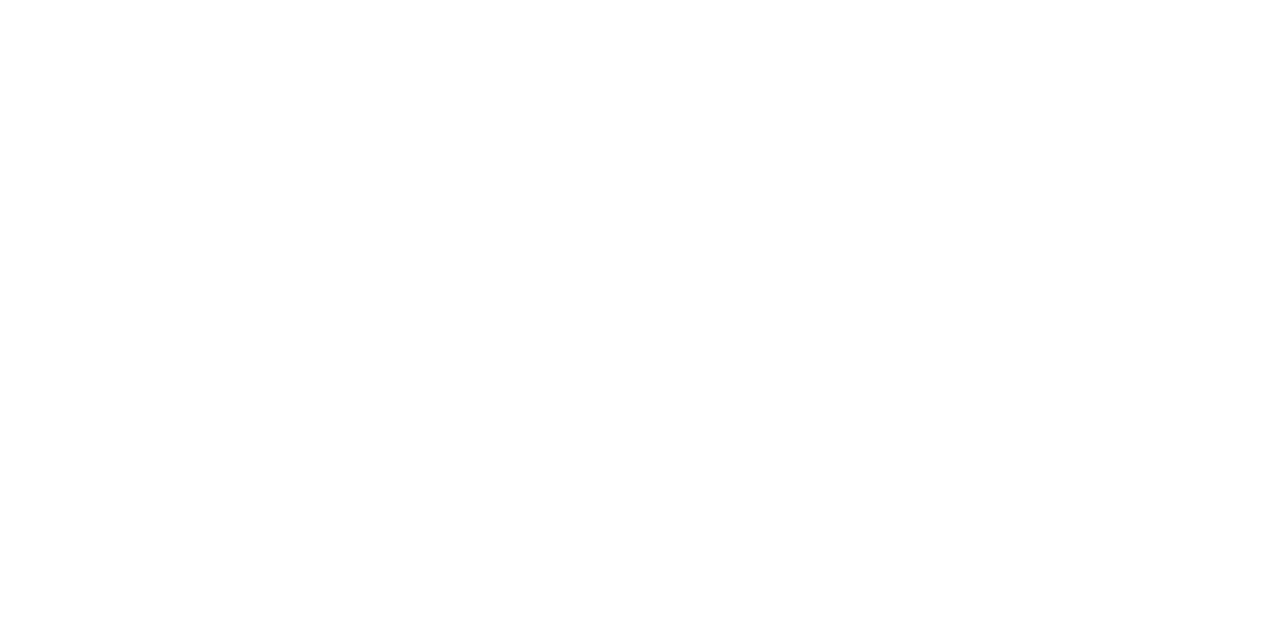
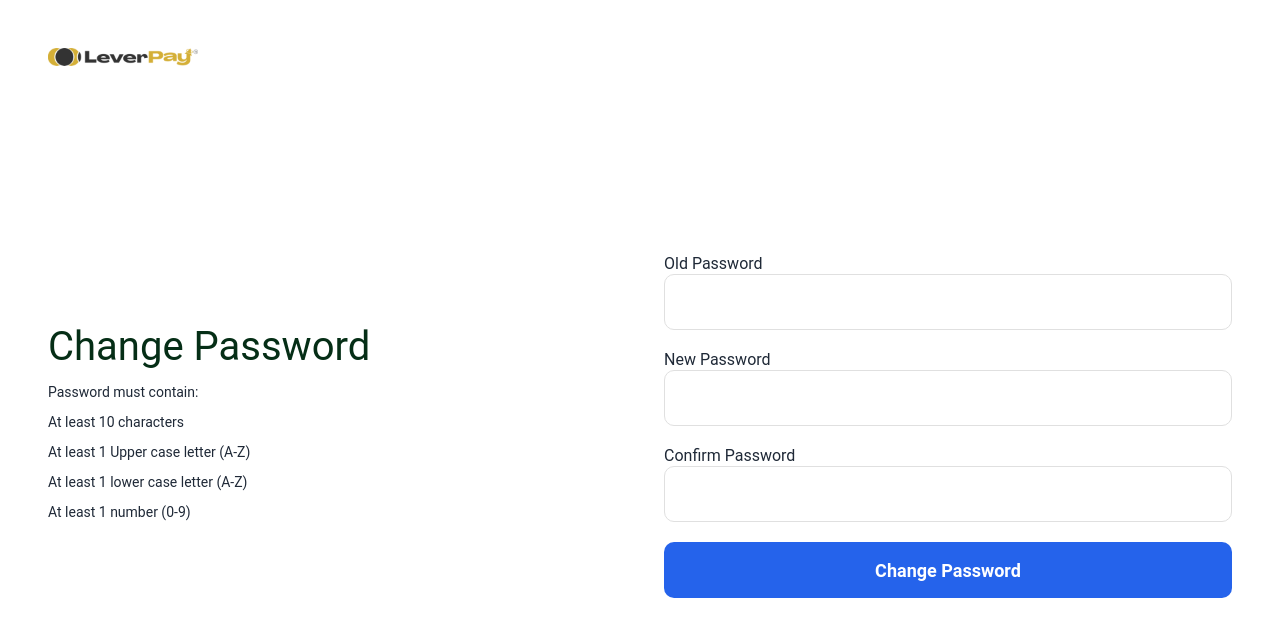
Before and after one commit to LeverPay/admin-dashboard, a React (Create React App) app: page /change-password in a window 1280 px wide. Before the commit this address had no page. Shown: the top 636 px of the page. Built offline with nearby package versions, Linux system fonts and the light colour scheme; a web font is replaced by a local one.

Commit message:
added forgot password

```diff
--- a/src/App.js
+++ b/src/App.js
@@ -23,6 +23,9 @@ import MerchantPage from './Pages/MerchantPage';
 import AddMerchantPage from './Pages/AddMerchantPage';
 import UserToUser from './Pages/UserToUser';
 import MerchantSubscription from './Pages/MerchantSubscription';
+import ForgotPassword from './Pages/forgotPassword';
+import EmailVerification from './Pages/forgotPassword/EmailVerification';
+import ChangePassword from './Pages/forgotPassword/ChangePassword'
 
 export default function App() {
   return (
@@ -44,6 +47,10 @@ export default function App() {
           <Route path="/add_merchant" element={<AddMerchantPage />} />
 
           <Route path="/edit-card" element={<EditCard />} />
+          <Route path="/forgot-password" element={<ForgotPassword />} />
+          <Route path="/email-verification" element={<EmailVerification />} />
+          <Route path="/change-password" element={<ChangePassword />} />
+
           <Route path="/debit-card" element={<DebitCard />} />
           <Route path="/card-upgraade" element={<CardUpgradePage />} />
           <Route path="/fund_request" element={<FundRequest />} />
--- a/src/Components/Header/HeaderStyles.css
+++ b/src/Components/Header/HeaderStyles.css
@@ -3,6 +3,7 @@
 }
 .profile-img {
   display: flex;
+  width: max-content !important;
   align-items: flex-end;
   padding-right: 20px;
   justify-content: flex-end;
--- a/src/Components/Transaction.jsx
+++ b/src/Components/Transaction.jsx
@@ -11,7 +11,7 @@ const Transaction = () => {
   return (
     <DashboardView>
       <DashboardNavView>
-        <Link to="/basic_information" className="profile-img flex-end">
+        <Link to="/basic_information" className="profile-img  flex-end">
           <img
             src="https://images.unsplash.com/photo-1587045525473-4861b1f9b5b2?ixlib=rb-4.0.3&ixid=M3wxMjA3fDB8MHxwaG90by1wYWdlfHx8fGVufDB8fHx8fA%3D%3D&auto=format&fit=crop&w=870&q=80"
             alt="profile-img"
--- a/src/Pages/LoginPage.jsx
+++ b/src/Pages/LoginPage.jsx
@@ -4,7 +4,7 @@ import '../css/LoginStyles.css'; // Assuming you have a Login.css file for styli
 import male_user from '../assets/male user.png';
 import { toast } from 'react-hot-toast';
 import login_logo from '../assets/login-logo.svg';
-import { Link } from 'react-router-dom';
+import { Link, useNavigate } from 'react-router-dom';
 
 const PasswordIcon = ({ showPassword, togglePassword }) =>
   showPassword ? (
@@ -59,6 +59,11 @@ const LoginPage = () => {
     setShowPassword((prevShowPassword) => !prevShowPassword);
   };
 
+  const navigate = useNavigate()
+
+  const navigateToForgotPassword = () =>{
+    navigate('/forgot-password');
+  }
   // Function to handle form submission
   const handleSubmit = (e) => {
     e.preventDefault();
@@ -177,7 +182,7 @@ const LoginPage = () => {
                         />
                         <label htmlFor="rememberMe">Remember me</label>
                       </div>
-                      <div>
+                      <div onClick={navigateToForgotPassword}>
                         <label
                           htmlFor="forgotPassword"
                           className="cursor-pointer"
--- a/src/Pages/forgotPassword/ChangePassword.jsx
+++ b/src/Pages/forgotPassword/ChangePassword.jsx
@@ -1,7 +1,71 @@
 import React from 'react';
+import logo from '../../assets/LeverPayGold.png';
+import { useNavigate } from 'react-router-dom';
 
 const ChangePassword = () => {
-  return <div className="">ChangePassword</div>;
+  const navigate = useNavigate();
+  const navigateToLogin = () => {
+    navigate('/login');
+  };
+  return (
+    <div className="bg-white w-full text-[#0F261D ] p-5">
+      <div className="w-[150px] h-auto">
+        <img src={logo} alt="leverpay logo" />
+      </div>
+
+      <div className="flex items-center justify-between h-[90vh] ">
+        <div>
+          <h2 className="text-green-950 text-[40px] font-normal leading-normal">
+            Change Password
+          </h2>
+          <p className="text-gray-800 text-sm font-normal leading-none">
+            Password must contain:{' '}
+          </p>
+          <p className="text-gray-800 text-sm font-normal leading-none">
+            At least 10 characters
+          </p>
+          <p className="text-gray-800 text-sm font-normal leading-none">
+            At least 1 Upper case letter (A-Z)
+          </p>
+          <p className="text-gray-800 text-sm font-normal leading-none">
+            At least 1 lower case letter (A-Z)
+          </p>
+          <p className="text-gray-800 text-sm font-normal leading-none">
+            At least 1 number (0-9)
+          </p>
+        </div>
+
+        <div className="space-y-5">
+          <div className="flex items-start flex-col">
+            <label className="text-gray-800 text-base font-normal leading-tight">
+              Old Password
+            </label>
+            <input className="w-[568px] h-14 pl-2.5 rounded-[10px] border border-gray-800 border-opacity-20 outline-none" />
+          </div>
+          <div className="flex items-start flex-col">
+            <label className="text-gray-800 text-base font-normal leading-tight">
+              New Password{' '}
+            </label>
+            <input className="w-[568px] h-14 pl-2.5 rounded-[10px] border border-gray-800 border-opacity-20 outline-none" />
+          </div>
+          <div className="flex items-start flex-col">
+            <label className="text-gray-800 text-base font-normal leading-tight">
+              Confirm Password{' '}
+            </label>
+            <input className="w-[568px] h-14 pl-2.5 rounded-[10px] border border-gray-800 border-opacity-20 outline-none" />
+          </div>
+          <div
+            className="w-[568px] h-14 p-2.5 bg-blue-600 rounded-[10px] justify-center cursor-pointer items-center gap-2.5 inline-flex"
+            onClick={navigateToLogin}
+          >
+            <div className="text-white text-lg font-bold leading-normal">
+              Change Password
+            </div>
+          </div>
+        </div>
+      </div>
+    </div>
+  );
 };
 
 export default ChangePassword;
--- a/src/Pages/forgotPassword/EmailVerification.jsx
+++ b/src/Pages/forgotPassword/EmailVerification.jsx
@@ -1,11 +1,11 @@
 import React from 'react';
-import logo from '../../assets/LeverPay Gold.png';
+import logo from '../../assets/LeverPayGold.png';
 import { useNavigate } from 'react-router-dom';
 
 const EmailVerification = () => {
   const navigate = useNavigate();
   const navigateToEmailVerification = () => {
-    navigate('/email-verification');
+    navigate('/change-password');
   };
   return (
     <div className="bg-white w-full text-[#0F261D ] p-5">
--- a/src/Pages/forgotPassword/index.jsx
+++ b/src/Pages/forgotPassword/index.jsx
@@ -1,5 +1,5 @@
 import React from 'react';
-import logo from '../../assets/LeverPay Gold.png';
+import logo from '../../assets/LeverPayGold.png';
 import { useNavigate } from 'react-router-dom';
 
 const ForgotPassword = () => {
--- a/src/css/DashboardPageStyles.js
+++ b/src/css/DashboardPageStyles.js
@@ -74,6 +74,7 @@ export const DashboardNavView = styled.nav`
   position: sticky;
   top: 0;
   right: 0;
+  justify-content: flex-end;
   background-color: #f4f7fe;
   transition: all 0.2s ease-in-out;
   &::-webkit-scrollbar {
@@ -466,7 +467,7 @@ export const DashboardBody = styled.div`
 `;
 
 export const AddUserContainer = styled.div`
-    label{
+  label {
     position: inherit !important;
     font-size: 16px !important;
     font-family: 'Open Sans', sans-serif;
@@ -477,23 +478,23 @@ export const AddUserContainer = styled.div`
     opacity: 1 !important;
   }
 
-    .add__user__container{
-      input[type=text]{
+  .add__user__container {
+    input[type='text'] {
       height: 40px;
       margin-bottom: 10px;
     }
 
-      input[type=password]{
+    input[type='password'] {
       height: 40px;
       margin-bottom: 10px;
     }
 
-      input[type=email]{
+    input[type='email'] {
       height: 40px;
       margin-bottom: 10px;
     }
 
-      select{
+    select {
       height: 40px;
       margin-bottom: 10px;
       outline: 1px solid inherit !important;
@@ -502,42 +503,43 @@ export const AddUserContainer = styled.div`
     textarea:focus,
     textarea.form-control:focus,
     input.form-control:focus,
-      input[type=text]:focus,
-      input[type=password]:focus,
-      input[type=email]:focus,
-      input[type=number]:focus,
-      [type=text].form-control:focus,
-      [type=password].form-control:focus,
-      [type=email].form-control:focus,
-      [type=tel].form-control:focus,
+    input[type='text']:focus,
+    input[type='password']:focus,
+    input[type='email']:focus,
+    input[type='number']:focus,
+    [type='text'].form-control:focus,
+    [type='password'].form-control:focus,
+    [type='email'].form-control:focus,
+    [type='tel'].form-control:focus,
     [contenteditable].form-control:focus {
       background: #ffffff !important;
       border: 1px solid inherit !important;
     }
 
     textarea:focus,
-      input[type="text"]:focus,
-      input[type="password"]:focus,
-      input[type="datetime"]:focus,
-      input[type="datetime-local"]:focus,
-      input[type="date"]:focus,
-      input[type="month"]:focus,
-      input[type="time"]:focus,
-      input[type="week"]:focus,
-      input[type="number"]:focus,
-      input[type="email"]:focus,
-      input[type="url"]:focus,
-      input[type="search"]:focus,
-      input[type="tel"]:focus,
-      input[type="color"]:focus,
+    input[type='text']:focus,
+    input[type='password']:focus,
+    input[type='datetime']:focus,
+    input[type='datetime-local']:focus,
+    input[type='date']:focus,
+    input[type='month']:focus,
+    input[type='time']:focus,
+    input[type='week']:focus,
+    input[type='number']:focus,
+    input[type='email']:focus,
+    input[type='url']:focus,
+    input[type='search']:focus,
+    input[type='tel']:focus,
+    input[type='color']:focus,
     select:focus,
     .uneditable-input:focus {
       border-color: rgba(236, 236, 236);
-        box-shadow: 0 1px 1px rgba(236, 236, 236) inset, 0 0 8px rgba(236, 236, 236);
+      box-shadow: 0 1px 1px rgba(236, 236, 236) inset,
+        0 0 8px rgba(236, 236, 236);
       outline: 0 none;
     }
 
-      select:focus{
+    select:focus {
       border-color: rgba(236, 236, 236) !important;
       outline: 1px solid inherit !important;
     }
```
Lines whose indentation alone changed are shown as unchanged.
